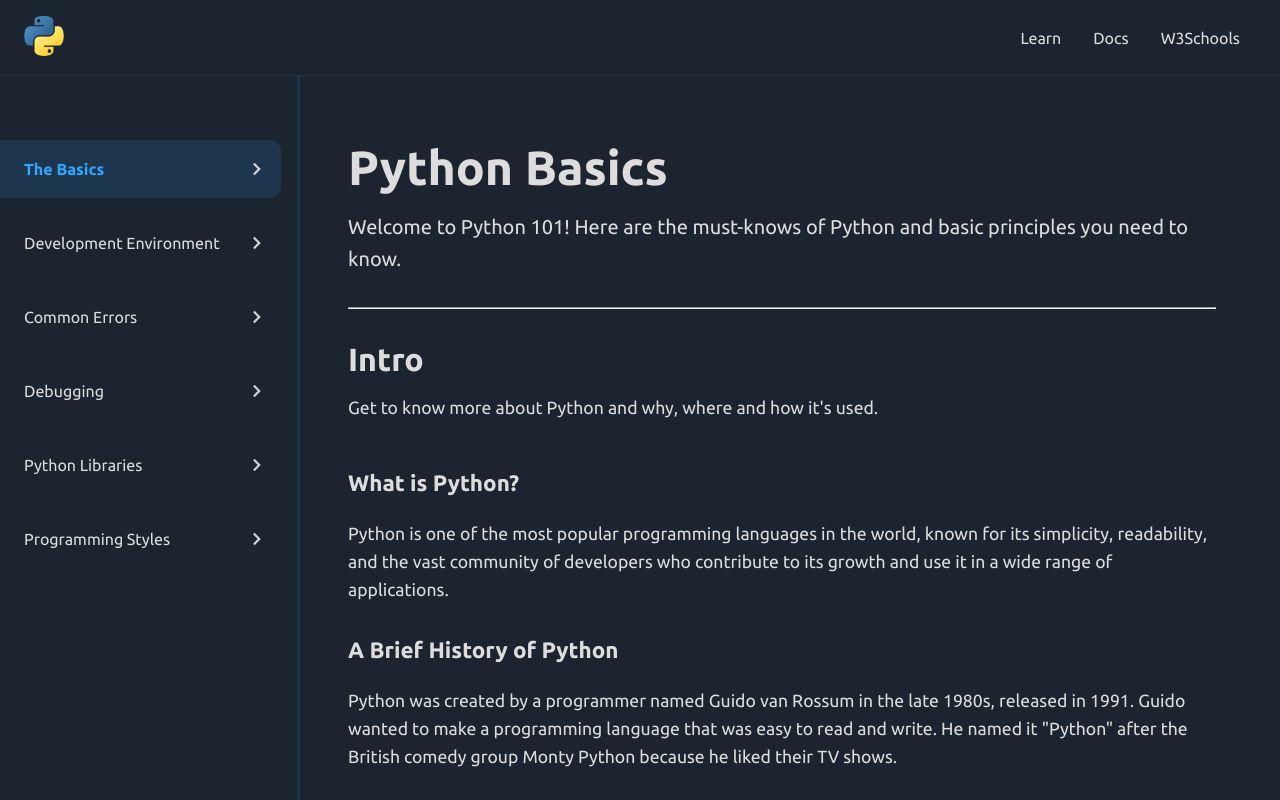
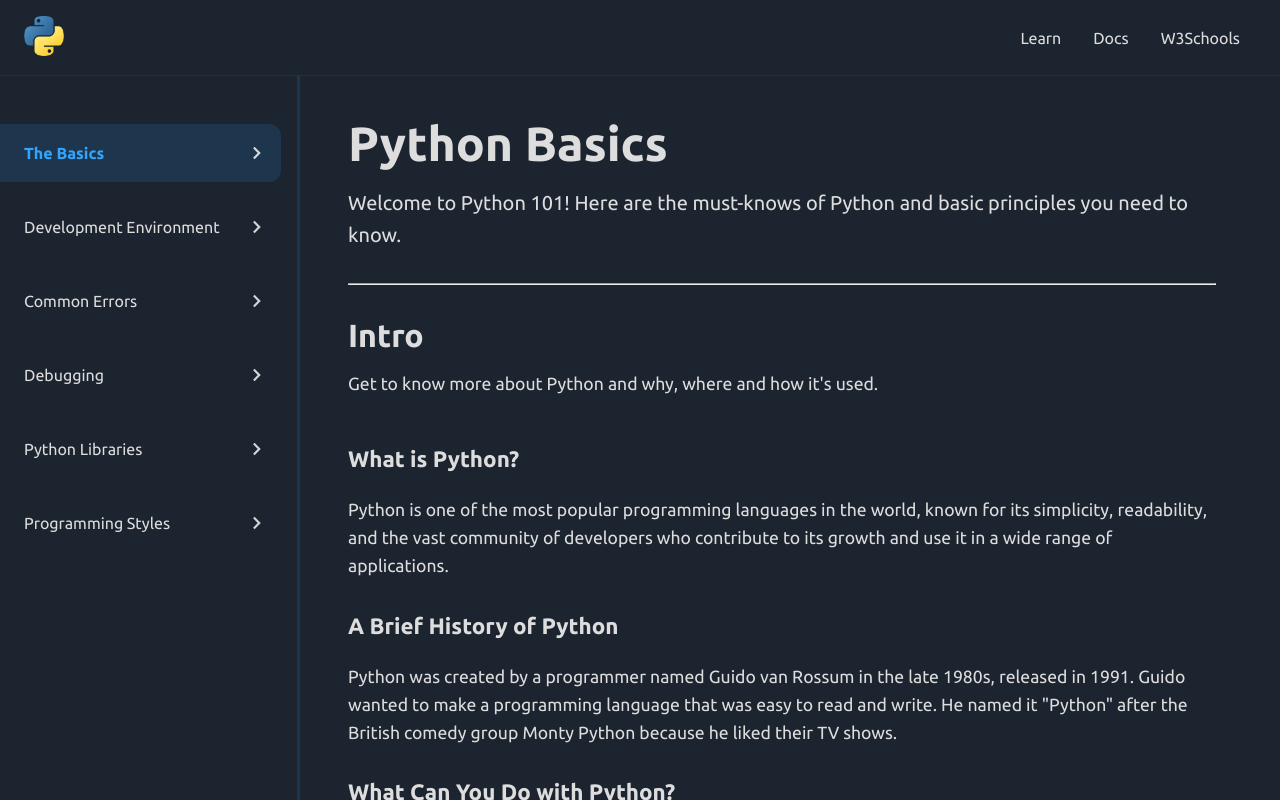
Before and after one commit to nataliadgalindo/python-wiki, a React (Vite) app: page /learn in a window 1280 px wide. Shown: the top 800 px of the page. Built offline with nearby package versions, Linux system fonts and the light colour scheme.

Commit message:
update styles

```diff
--- a/src/index.css
+++ b/src/index.css
@@ -136,7 +136,7 @@ li > strong {
   position: fixed;
   width: 300px;
   height: 100%;
-  padding: 3.5rem 1rem 0 0;
+  padding: 2.5rem 1rem 0 0;
   border-right: 3px solid var(--grayish-blue);
 }
 
@@ -177,7 +177,7 @@ li > strong {
 /* main content */
 
 main {
-  padding: 4rem 3rem;
+  padding: 2.5rem 3rem;
   padding-right: 4rem;
   grid-column: 2 / span 1;
 }
```
